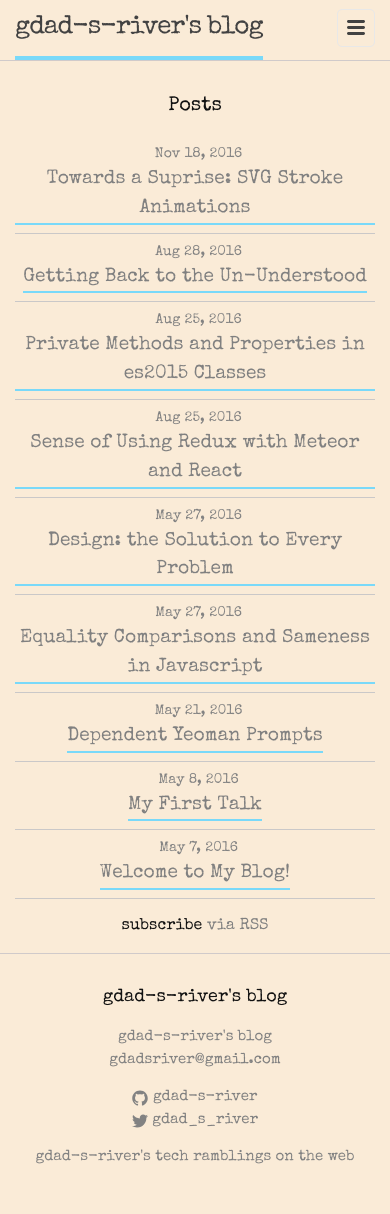
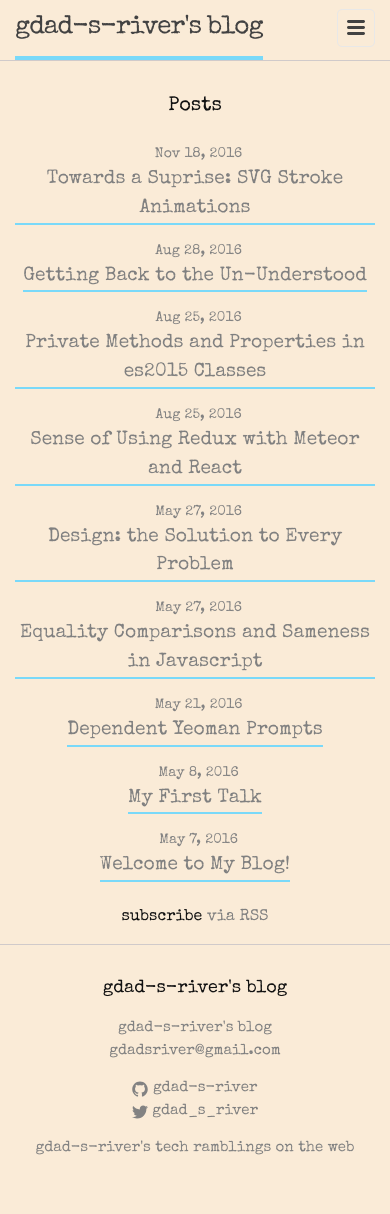
Before and after one commit to gdad-s-river/gdad-s-river.github.io, a Jekyll site: the page built from index.html, in a window 390 px wide. Built offline with Jekyll 4.4.1, drawn with Linux system fonts in a browser that asks for light colours.

Commit message:
remove unnecessary border bottom for mobile

```diff
--- a/_sass/_layout.scss
+++ b/_sass/_layout.scss
@@ -201,7 +201,6 @@
         margin-bottom: 0;
 
         @include media-query($on-palm) {
-            border-bottom: 1px solid rgb(202, 200, 200);
             padding: 8px 0;
         }
 
```
